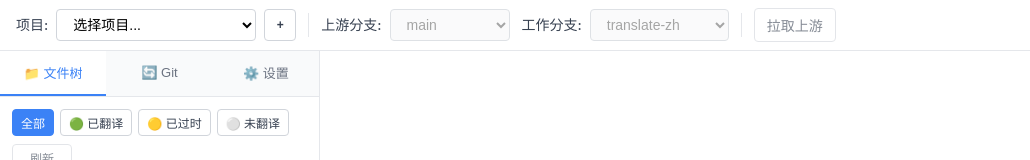
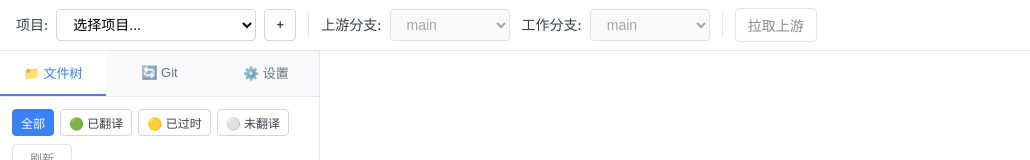
Before and after one commit to woniu9524/open-doc-translate, a React (Vite) app: page / in a window 1280 px wide. Shown: the top 160 px of the page, without its empty margins (0-1030 px from the left). Built offline with nearby package versions, Linux system fonts and the light colour scheme.

Commit message:
工作分支显示的问题

```diff
--- a/src/renderer/src/components/TopToolbar.tsx
+++ b/src/renderer/src/components/TopToolbar.tsx
@@ -12,7 +12,7 @@ const TopToolbar: React.FC<TopToolbarProps> = ({ onFileTreeRefresh }) => {
   const [projects, setProjects] = useState<ProjectConfig[]>([])
   const [activeProject, setActiveProject] = useState<ProjectConfig | null>(null)
   const [upstreamBranch, setUpstreamBranch] = useState<string>('main')
-  const [workingBranch, setWorkingBranch] = useState<string>('translate-zh')
+  const [workingBranch, setWorkingBranch] = useState<string>('')
   const [isSyncing, setIsSyncing] = useState(false)
   const [isLoading, setIsLoading] = useState(true)
   const [branches, setBranches] = useState<{ local: string[], remote: string[] }>({ local: [], remote: [] })
@@ -262,9 +262,9 @@ const TopToolbar: React.FC<TopToolbarProps> = ({ onFileTreeRefresh }) => {
               ))}
               {branches.local.length === 0 && (
                 <>
-                  <option value="translate-zh">translate-zh</option>
-                  <option value="translate-zh-cn">translate-zh-cn</option>
-                  <option value="docs-zh">docs-zh</option>
+                  <option value="main">main</option>
+                  <option value="master">master</option>
+                  <option value="develop">develop</option>
                 </>
               )}
             </>
```
Also changed, not shown: src/main/config.ts (+6 -1 lines), src/main/fileManager.ts (+7 -6 lines).
